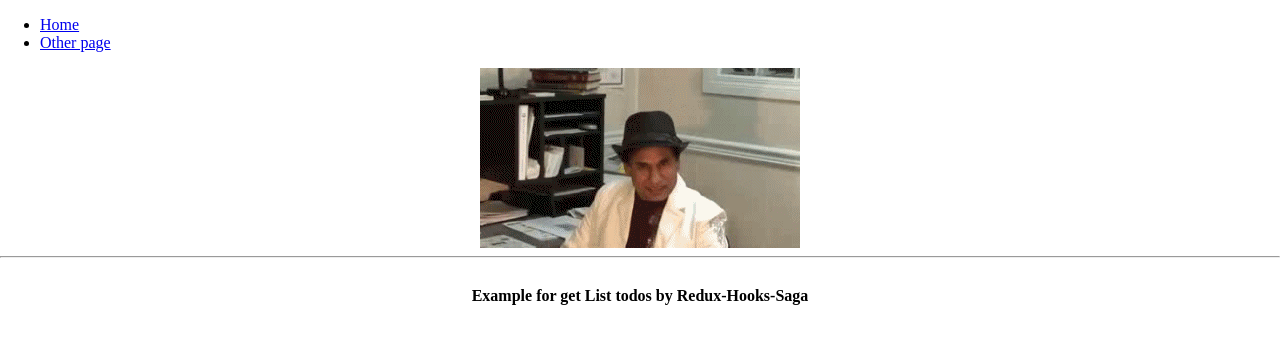
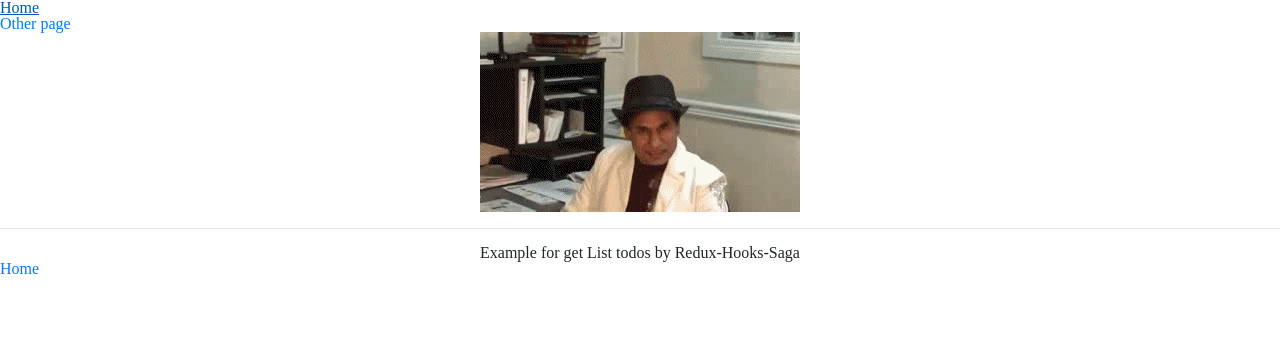
Before and after one commit to donezombie/next-js-dzb, a Next.js app: page / in a window 1280 px wide. Shown: the top 344 px of the page. Built offline with nearby package versions, Linux system fonts and the light colour scheme; no server answers.

Commit message:
update bootstrap, absolutely path

```diff
--- a/hooks/useScrollProgressBar.js
+++ b/hooks/useScrollProgressBar.js
@@ -1,7 +1,7 @@
 
 import { useEffect } from 'react';
 
-export default () => {
+const useScrollProgressBar = () => {
   return useEffect(() => {
     const progressBar = document.getElementById("dzb-progress-bar");
 
@@ -37,3 +37,5 @@
     }
   }, []);
 };
+
+export default useScrollProgressBar;
--- /dev/null
+++ b/layout/Footer/index.js
@@ -0,0 +1,17 @@
+import React from 'react';
+import Link from 'next/link';
+
+const Footer = (props) => {
+	return (
+		<div>
+			<ul>
+				<li>
+					<Link href="/">
+						<a>Home</a>
+					</Link>
+				</li>
+			</ul>
+		</div>
+	);
+};
+export default Footer;
--- a/layout/Header/package.json
+++ /dev/null
@@ -1,3 +0,0 @@
-{
-  "main": "./Header.js"
-}
--- a/pages/_app.js
+++ b/pages/_app.js
@@ -1,11 +1,15 @@
 import React from 'react';
 import { Provider } from 'react-redux';
 import Router from 'next/router';
+import Head from 'next/head';
+
+import store from 'redux/store';
 import NProgress from 'nprogress';
+import 'bootstrap/dist/css/bootstrap.min.css';
+import 'scss/styles.scss';
 
-import store from '../redux/store';
-import '../scss/styles.scss';
-import Header from '../layout/Header/Header';
+import Header from 'layout/Header';
+import Footer from 'layout/Footer';
 
 Router.events.on('routeChangeStart', url => {
   console.log(`Loading: ${url}`);
@@ -17,10 +21,16 @@
 export default function MyApp({ Component, pageProps }) {
 	return (
 		<Provider store={store}>
+			<Head>
+				<meta name="viewport" content="width=device-width, initial-scale=1" />
+			</Head>
+
 			<Header />
 			<div id="dzb-progress-bar" />
+
 			{/* <div id="nprogress" /> */}
 			<Component {...pageProps} />
+			<Footer />
 		</Provider>
 	);
 }
--- a/pages/_document.js
+++ b/pages/_document.js
@@ -8,7 +8,6 @@
 				<Head>
 					<meta charSet="utf-8" />
 					<meta content="IE=edge" />
-					<meta name="viewport" content="width=device-width, initial-scale=1" />
 					<link rel="shortcut icon" href="/static/assets/favicon.jpg" />
 				</Head>
 				<body>
--- a/pages/index.js
+++ b/pages/index.js
@@ -1,9 +1,9 @@
 import React, { useEffect } from 'react';
 import { useDispatch, useSelector } from 'react-redux';
 
-import actions from '../redux/actions';
-import useScrollProgressBar from '../hooks/useScrollProgressBar';
-import TodoList from '../components/TodoList/TodoList';
+import actions from 'redux/actions';
+import useScrollProgressBar from 'hooks/useScrollProgressBar';
+import TodoList from 'components/TodoList/TodoList';
 
 const { testAction } = actions;
 
--- a/pages/other-route/index.js
+++ b/pages/other-route/index.js
@@ -1,6 +1,10 @@
-export default () => {
+import React from 'react';
+
+const otherRoute = (props) => {
 
   return (
     <div> Other Route </div>
   )
 }
+
+export default otherRoute;
--- /dev/null
+++ b/scss/reset.scss
@@ -0,0 +1,366 @@
+/* http://meyerweb.com/eric/tools/css/reset/
+   v2.0-modified | 20110126
+   License: none (public domain)
+*/
+
+html, body, div, span, applet, object, iframe,
+h1, h2, h3, h4, h5, h6, p, blockquote, pre,
+a, abbr, acronym, address, big, cite, code,
+del, dfn, em, img, ins, kbd, q, s, samp,
+small, strike, strong, sub, sup, tt, var,
+b, u, i, center,
+dl, dt, dd, ol, ul, li,
+fieldset, form, label, legend,
+table, caption, tbody, tfoot, thead, tr, th, td,
+article, aside, canvas, details, embed,
+figure, figcaption, footer, header, hgroup,
+menu, nav, output, ruby, section, summary,
+time, mark, audio, video {
+  margin: 0;
+	padding: 0;
+	border: 0;
+	font-size: 100%;
+	font: inherit;
+	vertical-align: baseline;
+}
+
+/* make sure to set some focus styles for accessibility */
+:focus {
+    outline: 0;
+}
+
+/* HTML5 display-role reset for older browsers */
+article, aside, details, figcaption, figure,
+footer, header, hgroup, menu, nav, section {
+	display: block;
+}
+
+body {
+	line-height: 1;
+}
+
+ol, ul {
+	list-style: none;
+}
+
+blockquote, q {
+	quotes: none;
+}
+
+blockquote:before, blockquote:after,
+q:before, q:after {
+	content: '';
+	content: none;
+}
+
+table {
+	border-collapse: collapse;
+	border-spacing: 0;
+}
+
+input[type=search]::-webkit-search-cancel-button,
+input[type=search]::-webkit-search-decoration,
+input[type=search]::-webkit-search-results-button,
+input[type=search]::-webkit-search-results-decoration {
+    -webkit-appearance: none;
+    -moz-appearance: none;
+}
+
+input[type=search] {
+    -webkit-appearance: none;
+    -moz-appearance: none;
+    -webkit-box-sizing: content-box;
+    -moz-box-sizing: content-box;
+    box-sizing: content-box;
+}
+
+textarea {
+    overflow: auto;
+    vertical-align: top;
+    resize: vertical;
+}
+
+/**
+ * Correct `inline-block` display not defined in IE 6/7/8/9 and Firefox 3.
+ */
+
+audio,
+canvas,
+video {
+    display: inline-block;
+    *display: inline;
+    *zoom: 1;
+    max-width: 100%;
+}
+
+/**
+ * Prevent modern browsers from displaying `audio` without controls.
+ * Remove excess height in iOS 5 devices.
+ */
+
+audio:not([controls]) {
+    display: none;
+    height: 0;
+}
+
+/**
+ * Address styling not present in IE 7/8/9, Firefox 3, and Safari 4.
+ * Known issue: no IE 6 support.
+ */
+
+[hidden] {
+    display: none;
+}
+
+/**
+ * 1. Correct text resizing oddly in IE 6/7 when body `font-size` is set using
+ *    `em` units.
+ * 2. Prevent iOS text size adjust after orientation change, without disabling
+ *    user zoom.
+ */
+
+html {
+    font-size: 100%; /* 1 */
+    -webkit-text-size-adjust: 100%; /* 2 */
+    -ms-text-size-adjust: 100%; /* 2 */
+}
+
+/**
+ * Address `outline` inconsistency between Chrome and other browsers.
+ */
+
+a:focus {
+    outline: thin dotted;
+}
+
+/**
+ * Improve readability when focused and also mouse hovered in all browsers.
+ */
+
+a:active,
+a:hover {
+    outline: 0;
+}
+
+/**
+ * 1. Remove border when inside `a` element in IE 6/7/8/9 and Firefox 3.
+ * 2. Improve image quality when scaled in IE 7.
+ */
+
+img {
+    border: 0; /* 1 */
+    -ms-interpolation-mode: bicubic; /* 2 */
+}
+
+/**
+ * Address margin not present in IE 6/7/8/9, Safari 5, and Opera 11.
+ */
+
+figure {
+    margin: 0;
+}
+
+/**
+ * Correct margin displayed oddly in IE 6/7.
+ */
+
+form {
+    margin: 0;
+}
+
+/**
+ * Define consistent border, margin, and padding.
+ */
+
+fieldset {
+    border: 1px solid #c0c0c0;
+    margin: 0 2px;
+    padding: 0.35em 0.625em 0.75em;
+}
+
+/**
+ * 1. Correct color not being inherited in IE 6/7/8/9.
+ * 2. Correct text not wrapping in Firefox 3.
+ * 3. Correct alignment displayed oddly in IE 6/7.
+ */
+
+legend {
+    border: 0; /* 1 */
+    padding: 0;
+    white-space: normal; /* 2 */
+    *margin-left: -7px; /* 3 */
+}
+
+/**
+ * 1. Correct font size not being inherited in all browsers.
+ * 2. Address margins set differently in IE 6/7, Firefox 3+, Safari 5,
+ *    and Chrome.
+ * 3. Improve appearance and consistency in all browsers.
+ */
+
+button,
+input,
+select,
+textarea {
+    font-size: 100%; /* 1 */
+    margin: 0; /* 2 */
+    vertical-align: baseline; /* 3 */
+    *vertical-align: middle; /* 3 */
+}
+
+/**
+ * Address Firefox 3+ setting `line-height` on `input` using `!important` in
+ * the UA stylesheet.
+ */
+
+button,
+input {
+    line-height: normal;
+}
+
+/**
+ * Address inconsistent `text-transform` inheritance for `button` and `select`.
+ * All other form control elements do not inherit `text-transform` values.
+ * Correct `button` style inheritance in Chrome, Safari 5+, and IE 6+.
+ * Correct `select` style inheritance in Firefox 4+ and Opera.
+ */
+
+button,
+select {
+    text-transform: none;
+}
+
+/**
+ * 1. Avoid the WebKit bug in Android 4.0.* where (2) destroys native `audio`
+ *    and `video` controls.
+ * 2. Correct inability to style clickable `input` types in iOS.
+ * 3. Improve usability and consistency of cursor style between image-type
+ *    `input` and others.
+ * 4. Remove inner spacing in IE 7 without affecting normal text inputs.
+ *    Known issue: inner spacing remains in IE 6.
+ */
+
+button,
+html input[type="button"], /* 1 */
+input[type="reset"],
+input[type="submit"] {
+    -webkit-appearance: button; /* 2 */
+    cursor: pointer; /* 3 */
+    *overflow: visible;  /* 4 */
+}
+
+/**
+ * Re-set default cursor for disabled elements.
+ */
+
+button[disabled],
+html input[disabled] {
+    cursor: default;
+}
+
+/**
+ * 1. Address box sizing set to content-box in IE 8/9.
+ * 2. Remove excess padding in IE 8/9.
+ * 3. Remove excess padding in IE 7.
+ *    Known issue: excess padding remains in IE 6.
+ */
+
+input[type="checkbox"],
+input[type="radio"] {
+    box-sizing: border-box; /* 1 */
+    padding: 0; /* 2 */
+    *height: 13px; /* 3 */
+    *width: 13px; /* 3 */
+}
+
+/**
+ * 1. Address `appearance` set to `searchfield` in Safari 5 and Chrome.
+ * 2. Address `box-sizing` set to `border-box` in Safari 5 and Chrome
+ *    (include `-moz` to future-proof).
+ */
+
+input[type="search"] {
+    -webkit-appearance: textfield; /* 1 */
+    -moz-box-sizing: content-box;
+    -webkit-box-sizing: content-box; /* 2 */
+    box-sizing: content-box;
+}
+
+/**
+ * Remove inner padding and search cancel button in Safari 5 and Chrome
+ * on OS X.
+ */
+
+input[type="search"]::-webkit-search-cancel-button,
+input[type="search"]::-webkit-search-decoration {
+    -webkit-appearance: none;
+}
+
+/**
+ * Remove inner padding and border in Firefox 3+.
+ */
+
+button::-moz-focus-inner,
+input::-moz-focus-inner {
+    border: 0;
+    padding: 0;
+}
+
+/**
+ * 1. Remove default vertical scrollbar in IE 6/7/8/9.
+ * 2. Improve readability and alignment in all browsers.
+ */
+
+textarea {
+    overflow: auto; /* 1 */
+    vertical-align: top; /* 2 */
+}
+
+/**
+ * Remove most spacing between table cells.
+ */
+
+table {
+    border-collapse: collapse;
+    border-spacing: 0;
+}
+
+html,
+button,
+input,
+select,
+textarea {
+    color: #222;
+}
+
+
+::-moz-selection {
+    background: #b3d4fc;
+    text-shadow: none;
+}
+
+::selection {
+    background: #b3d4fc;
+    text-shadow: none;
+}
+
+img {
+    vertical-align: middle;
+}
+
+fieldset {
+    border: 0;
+    margin: 0;
+    padding: 0;
+}
+
+textarea {
+    resize: vertical;
+}
+
+.chromeframe {
+    margin: 0.2em 0;
+    background: #ccc;
+    color: #000;
+    padding: 0.2em 0;
+}
--- a/scss/styles.scss
+++ b/scss/styles.scss
@@ -1,3 +1,4 @@
+@import "./reset.scss";
 @import "./variables/var.scss";
 @import "./nprogress.scss";
 @import "./scroll-progress.scss";
```
Also changed, not shown: jsconfig.json (added, +8 -0 lines), package.json (+9 -6 lines), layout/Header/index.js (renamed from layout/Header/Header.js), 1 other file (tests, documents, lock files or other folders).
